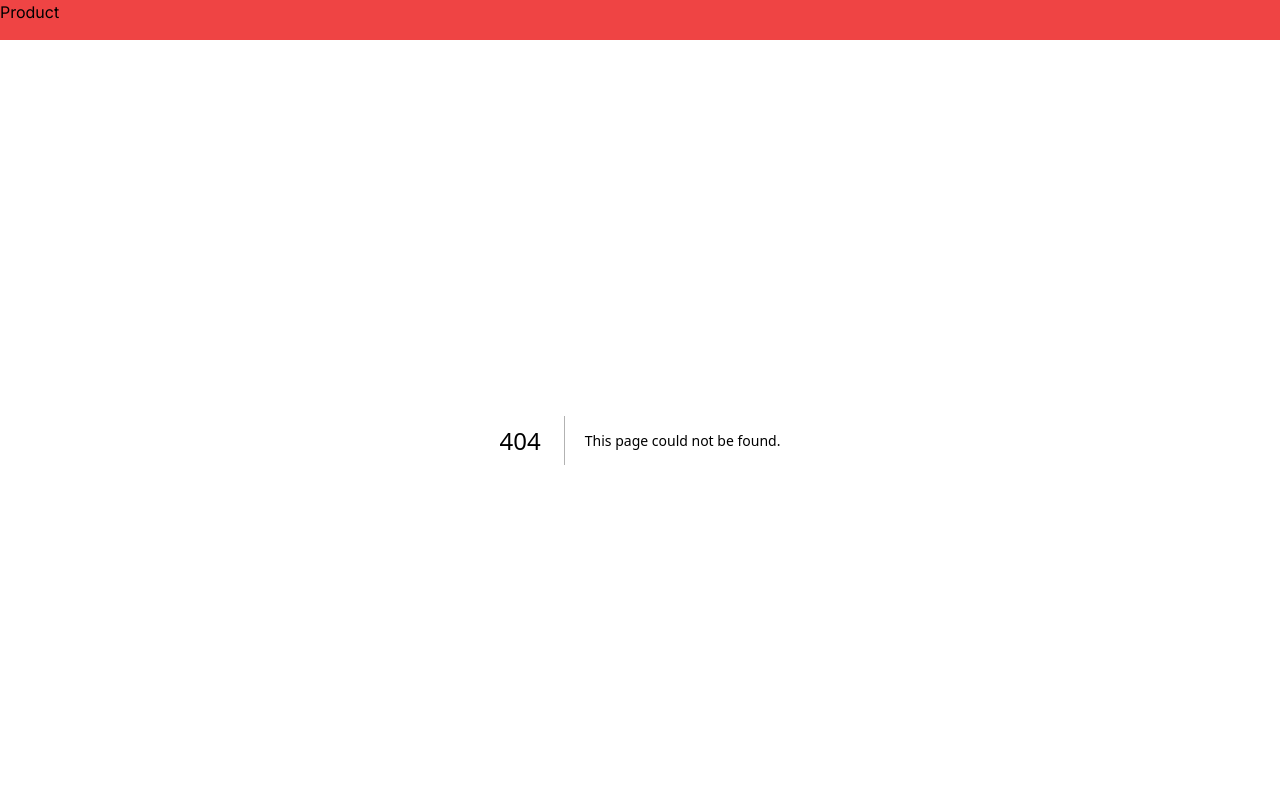
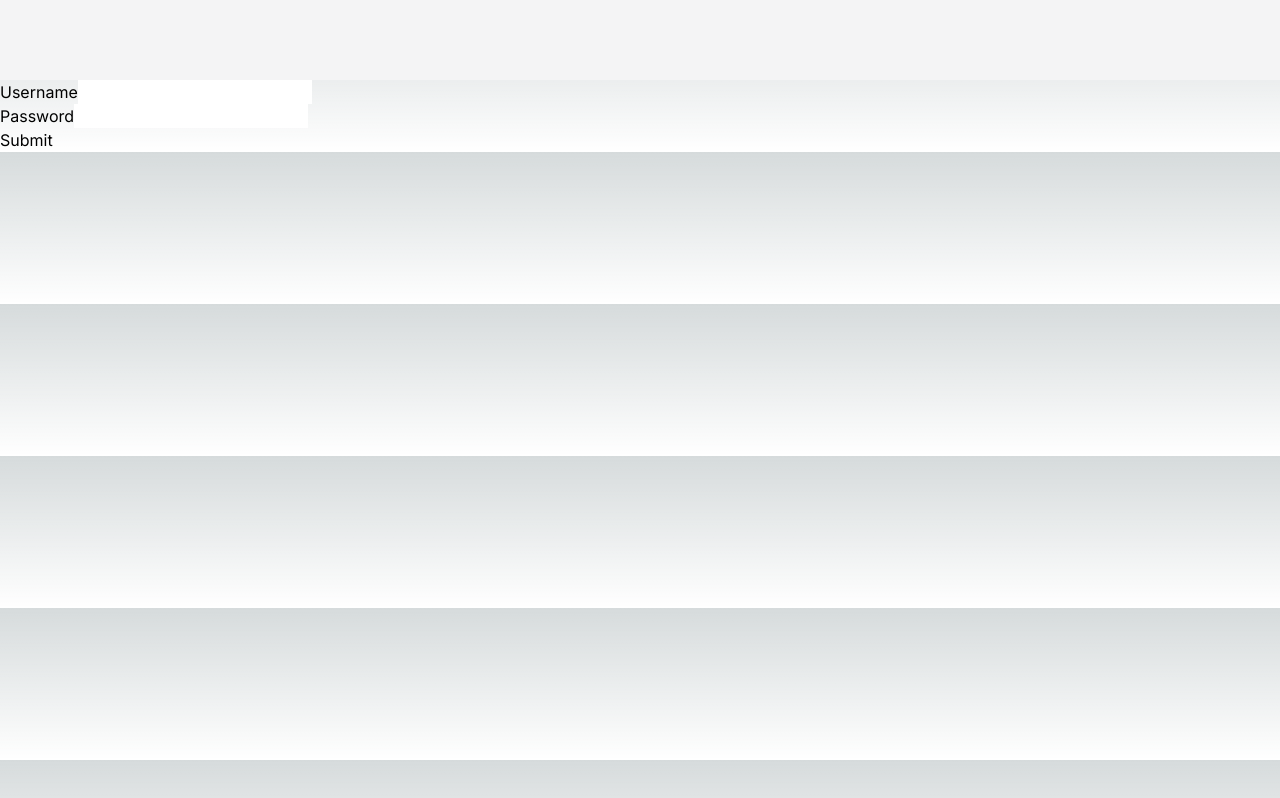
Before and after one commit to adngdev/nextjs-ecommerce, a Next.js app: page /sign-up in a window 1280 px wide. Before the commit this address had no page. Shown: the top 798 px of the page. Built offline with nearby package versions, Linux system fonts and the light colour scheme.

Commit message:
trying authentication

```diff
--- /dev/null
+++ b/src/app/(auth)/layout.tsx
@@ -0,0 +1,14 @@
+import { ReactNode } from 'react';
+
+const AuthLayout = ({ children } : { children: ReactNode }) => {
+    return (
+        <div>
+            <div className={`h-20 bg-zinc-100`}>
+
+            </div>
+            { children }
+        </div>
+    )
+};
+
+export default AuthLayout;
--- /dev/null
+++ b/src/app/(auth)/sign-in/page.tsx
@@ -0,0 +1,9 @@
+const SignInPage = () => {
+    return (
+        <div>
+            sign in page
+        </div>
+    )
+};
+
+export default SignInPage;
--- /dev/null
+++ b/src/app/(auth)/sign-up/page.tsx
@@ -0,0 +1,30 @@
+'use client';
+
+import { SubmitHandler, useForm } from 'react-hook-form';
+
+type NewUser = {
+    username: string,
+    password: string
+};
+
+export default function SignUpPage() {
+    const { register, handleSubmit } = useForm<NewUser>();
+    const onSubmit: SubmitHandler<NewUser> = data => console.log(data);
+
+    return (
+        <div>
+            <form onSubmit={handleSubmit(onSubmit)}>
+                <div>
+                    <label>Username</label>
+                    <input {...register('username')} />
+                </div>
+                <div>
+                    <label>Password</label>
+                    <input {...register('password')} />
+                </div>
+
+                <input type="submit" />
+            </form>
+        </div>
+    );
+};
--- a/src/app/layout.tsx
+++ b/src/app/layout.tsx
@@ -1,27 +1,17 @@
 import { ReactNode } from 'react';
 
-import type { Metadata } from 'next';
-import Link from 'next/link';
 import { Inter } from 'next/font/google';
 
 import './globals.css';
+import { Toaster } from 'sonner';
 
 const inter = Inter({ subsets: ["latin"] });
-
-export const metadata: Metadata = {
-    title: 'Homepage',
-    description: 'Generated by create next app',
-};
 
 export default function RootLayout({ children }: Readonly<{ children: ReactNode }>) {
     return (
         <html lang="en">
             <body className={inter.className}>
-                <div className={`bg-red-500 h-10`}>
-                    <Link href={`/products`}>
-                        Product
-                    </Link>
-                </div>
+                <Toaster />
                 {children}
             </body>
         </html>
--- a/src/app/page.tsx
+++ /dev/null
@@ -1,8 +0,0 @@
-export default function Home() {
-  return (
-      <div className={`bg-zinc-50`}>
-          <svg role="img" viewBox="0 0 24 24" width={20} xmlns="http://www.w3.org/2000/svg"><title>Unsplash</title><path d="M7.5 6.75V0h9v6.75h-9zm9 3.75H24V24H0V10.5h7.5v6.75h9V10.5z"/></svg>
-            ABC
-      </div>
-  );
-}
--- a/src/app/products/page.tsx
+++ /dev/null
@@ -1,7 +0,0 @@
-export default function Product() {
-    return (
-        <div>
-            heheh
-        </div>
-    )
-}
```
Also changed, not shown: package.json (+7 -4 lines), 1 other file (tests, documents, lock files or other folders).
